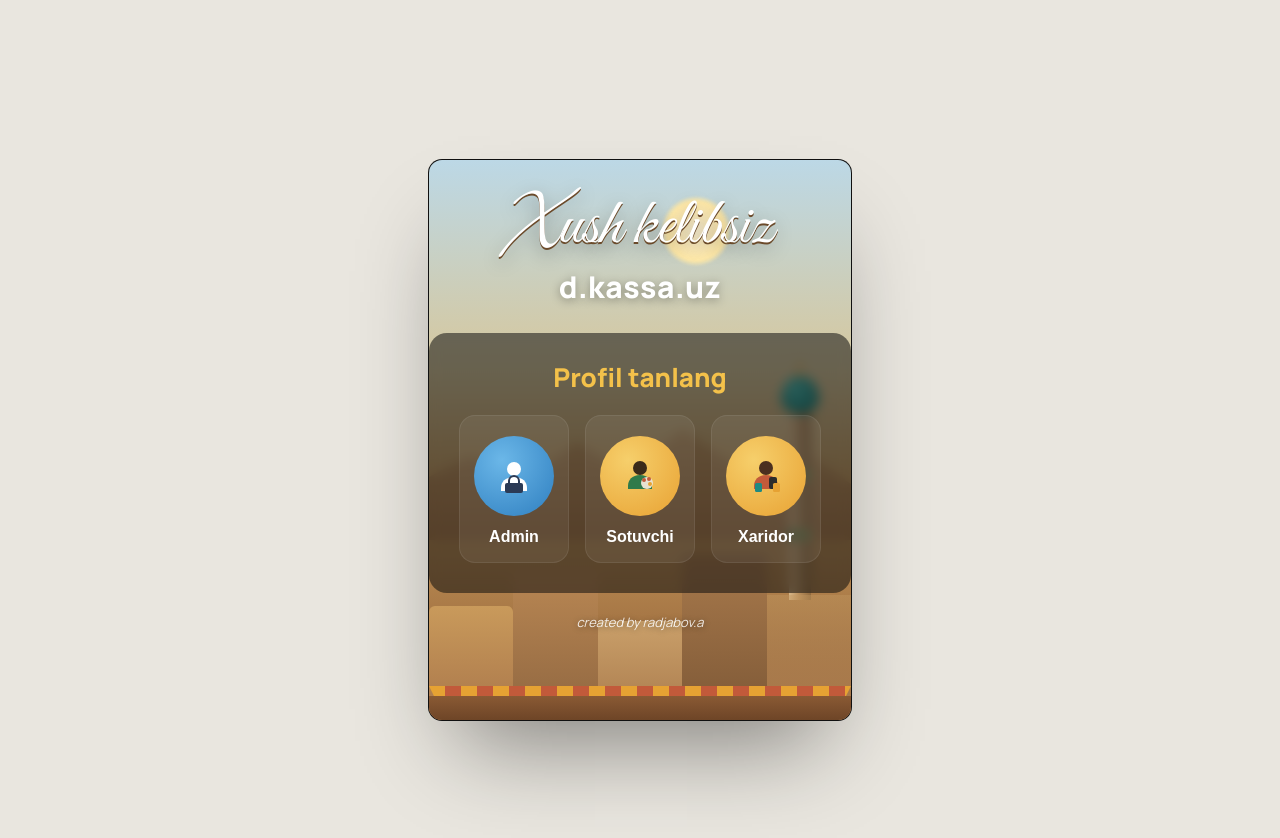
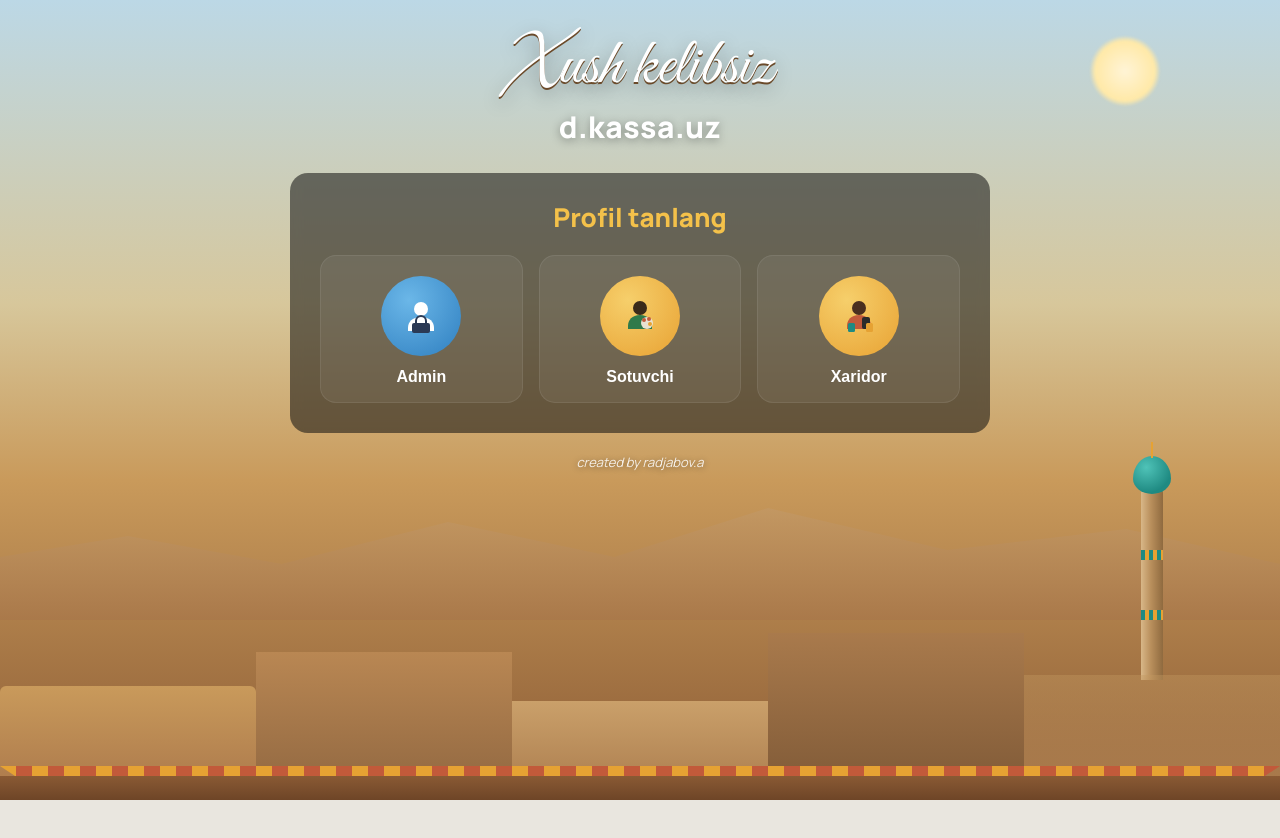
Before and after one commit to shopdeliveryproject/d.kassa.uz, a website: page index.html in a window 1280 px wide. After the commit the page ends 800 px from the top, so only its background shows below. Drawn offline with Linux system fonts and the light colour scheme.

Commit message:
Add files via upload

```diff
--- a/index.html
+++ b/index.html
@@ -12,19 +12,12 @@
     margin:0; padding:0; min-height:100vh;
     background:#e9e6df;
     font-family:'Manrope',sans-serif;
-    display:flex; align-items:center; justify-content:center;
-    padding: 40px 16px;
   }
 
-  /* ============ BROWSER WINDOW MOCKUP ============ */
+  /* ============ FULL-PAGE WRAPPER ============ */
   .browser{
     width:100%;
-    max-width: 1040px;
-    border-radius: 14px;
-    overflow:hidden;
-    background:#1b1b1b;
-    box-shadow: 0 50px 90px -30px rgba(0,0,0,0.45);
-    border: 1px solid rgba(0,0,0,0.4);
+    min-height:100vh;
   }
 
   .titlebar{
@@ -83,7 +76,7 @@
   /* ============ PAGE / BAZAAR SCENE ============ */
   .page{
     position:relative;
-    min-height: 560px;
+    min-height: 100vh;
     overflow:hidden;
     background: linear-gradient(180deg,#bcd8e6 0%, #d7c79b 38%, #c99a5b 60%, #8a5a34 100%);
   }
```
Also changed, not shown: admin-login.html (+2 -9 lines).
